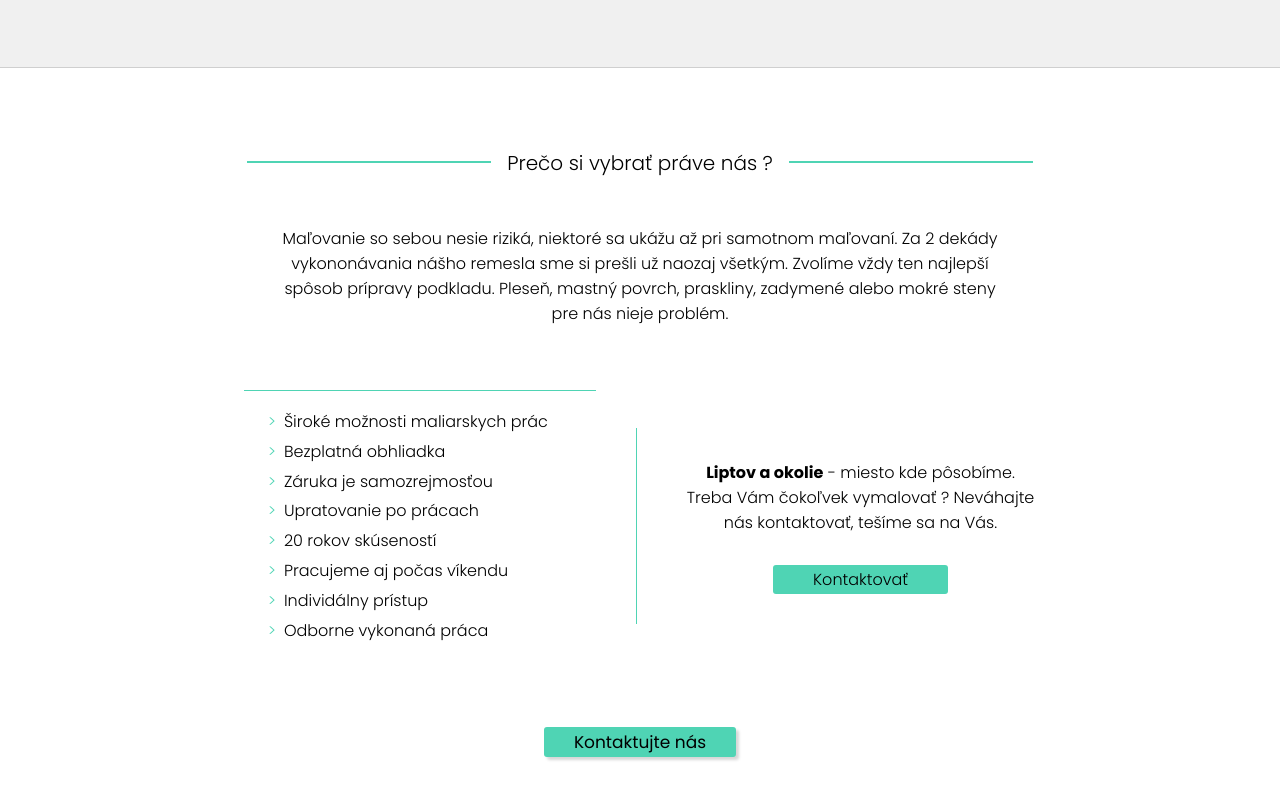
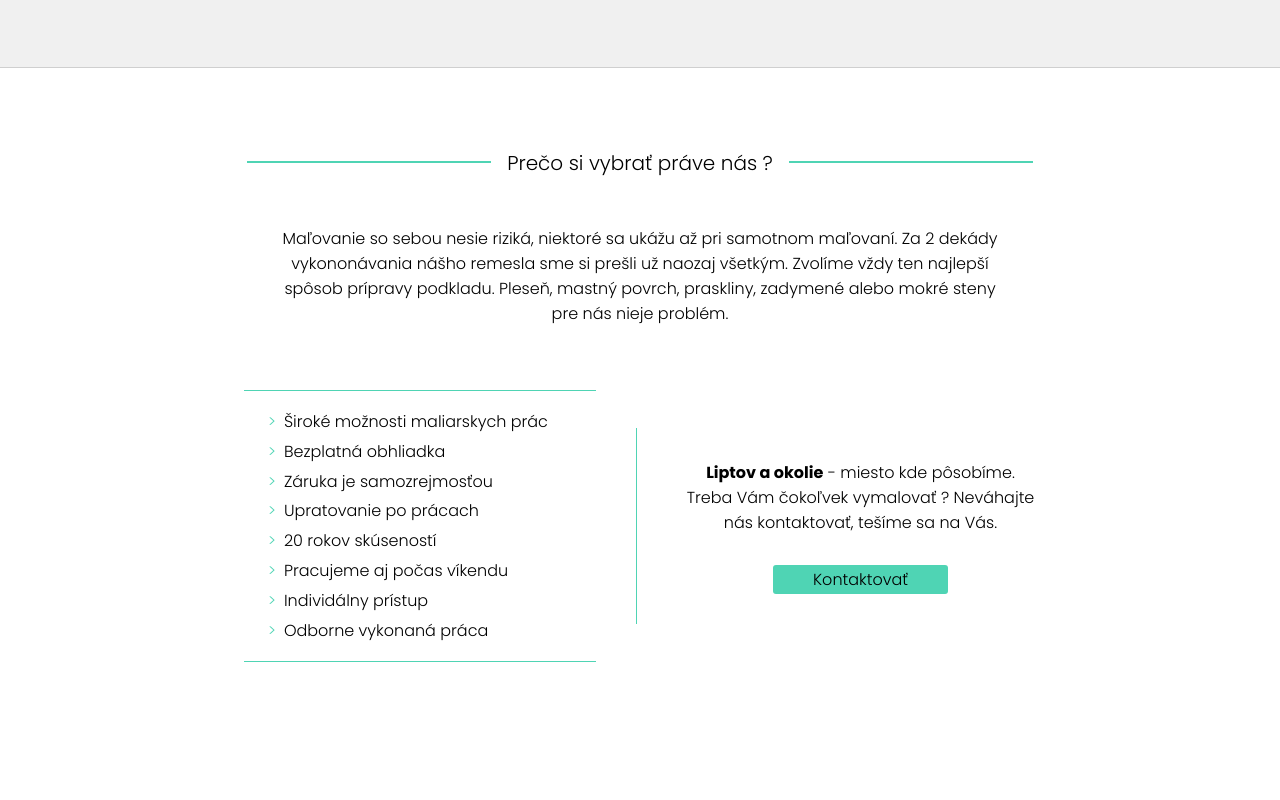
Before and after one commit to MatthewChevy/Synmal, a Vue app: page / in a window 1280 px wide. Shown: the part 3931-4731 px from the top of the page. After the commit the page ends 4657 px from the top, so only its background shows below. Built offline with nearby package versions, Linux system fonts and the light colour scheme.

Commit message:
delete footer

```diff
--- a/src/views/Home.vue
+++ b/src/views/Home.vue
@@ -14,9 +14,6 @@
         <the-home-fourth-section />
     </main>
 
-    <footer>
-        <the-contact-button />
-    </footer>
 </template>
 
 <script>
@@ -28,7 +25,6 @@ import TheHomeAsideContent from '../components/Home/TheHomeAsideContent.vue'
 import TheHomeThirdSection from '../components/Home/TheHomeThirdSection.vue'
 import TheHomeFourthSection from '../components/Home/TheHomeFourthSection.vue'
 
-import TheContactButton from '../components/TheContactButton.vue'
 
 export default {
     components: {
@@ -38,7 +34,6 @@ export default {
         TheHomeAsideContent,
         TheHomeThirdSection,
         TheHomeFourthSection,
-        TheContactButton,
     },
 
     data() {
@@ -56,9 +51,4 @@ header{
     height: calc( 100% - 3.35rem ); //3.35rem is height of URL bar on
 }
 
-footer{
-    position: relative;
-    margin-top: -5rem;
-}
-
 </style>
```
